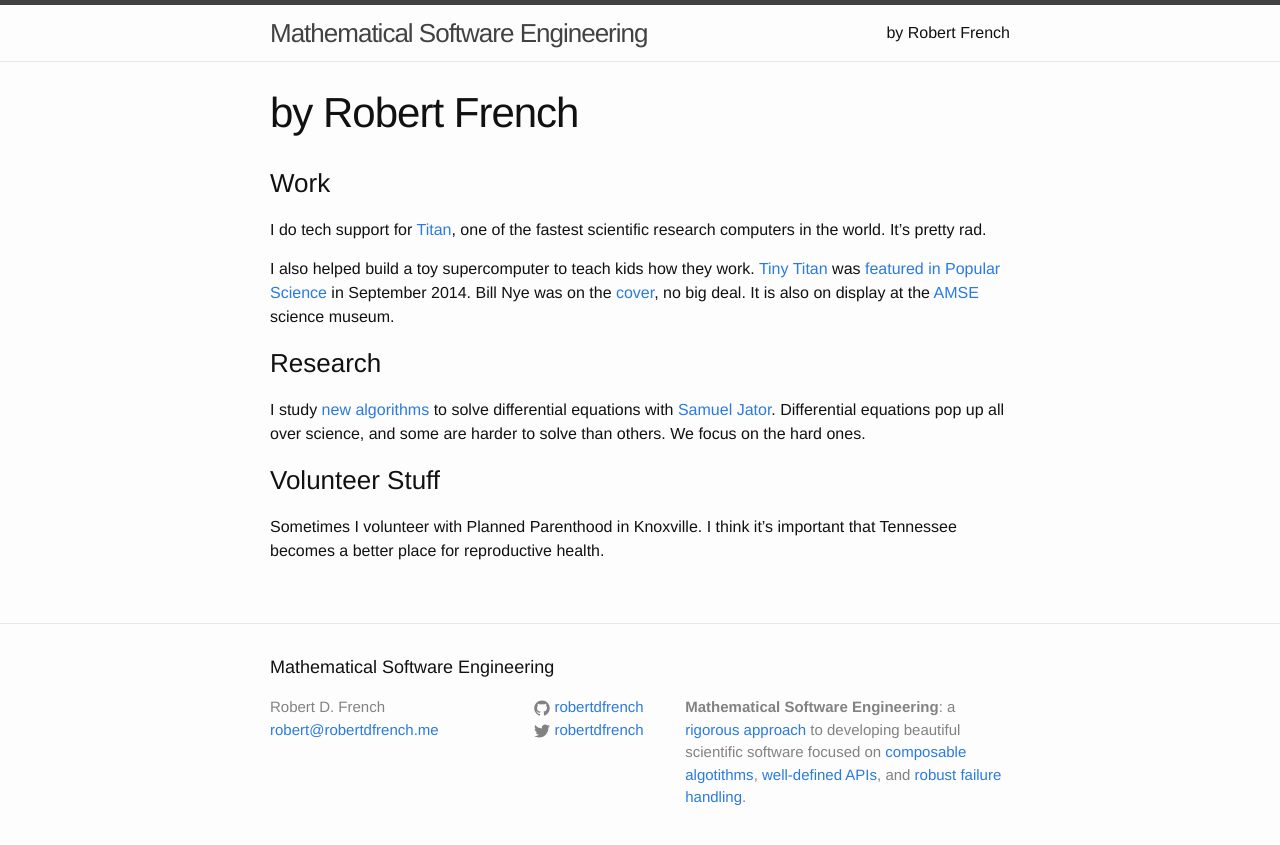
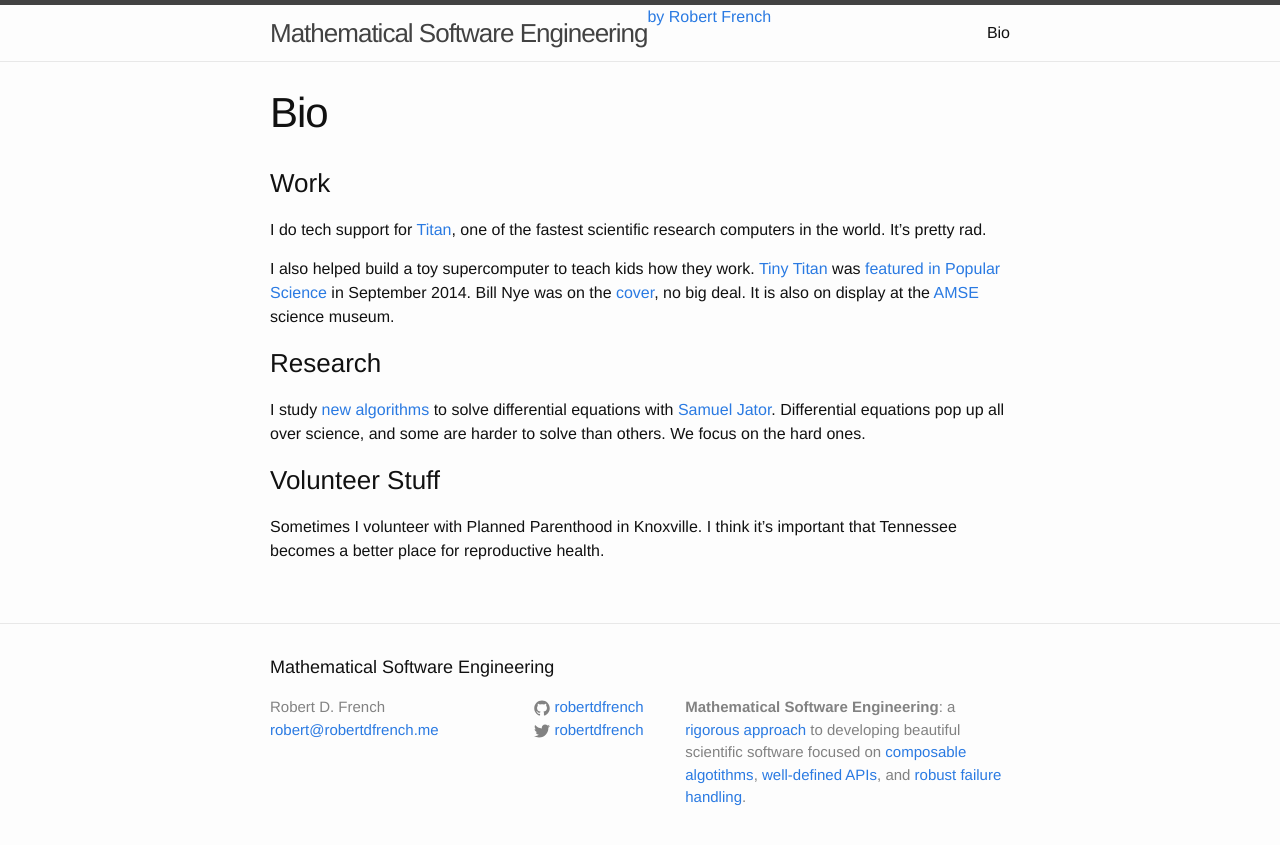
Before and after one commit to robertdfrench/robertdfrench.github.com, a Jekyll site: the page built from about.md, in a window 1280 px wide. Shown: the top 845 px of the page. Built offline with Jekyll 4.4.1, drawn with Linux system fonts in a browser that asks for light colours.

Commit message:
Change link names

```diff
--- a/_includes/header.html
+++ b/_includes/header.html
@@ -3,7 +3,7 @@
   <div class="wrapper">
 
     <a class="site-title" href="{{ site.baseurl }}/">{{ site.title }}</a>
-
+    <a class="page-link" href="/about">by Robert French</a>
     <nav class="site-nav">
       <a href="#" class="menu-icon">
         <svg viewBox="0 0 18 15">
--- a/about.md
+++ b/about.md
@@ -1,6 +1,6 @@
 ---
 layout: page
-title: by Robert French
+title: Bio
 permalink: /about/
 ---
 
```
